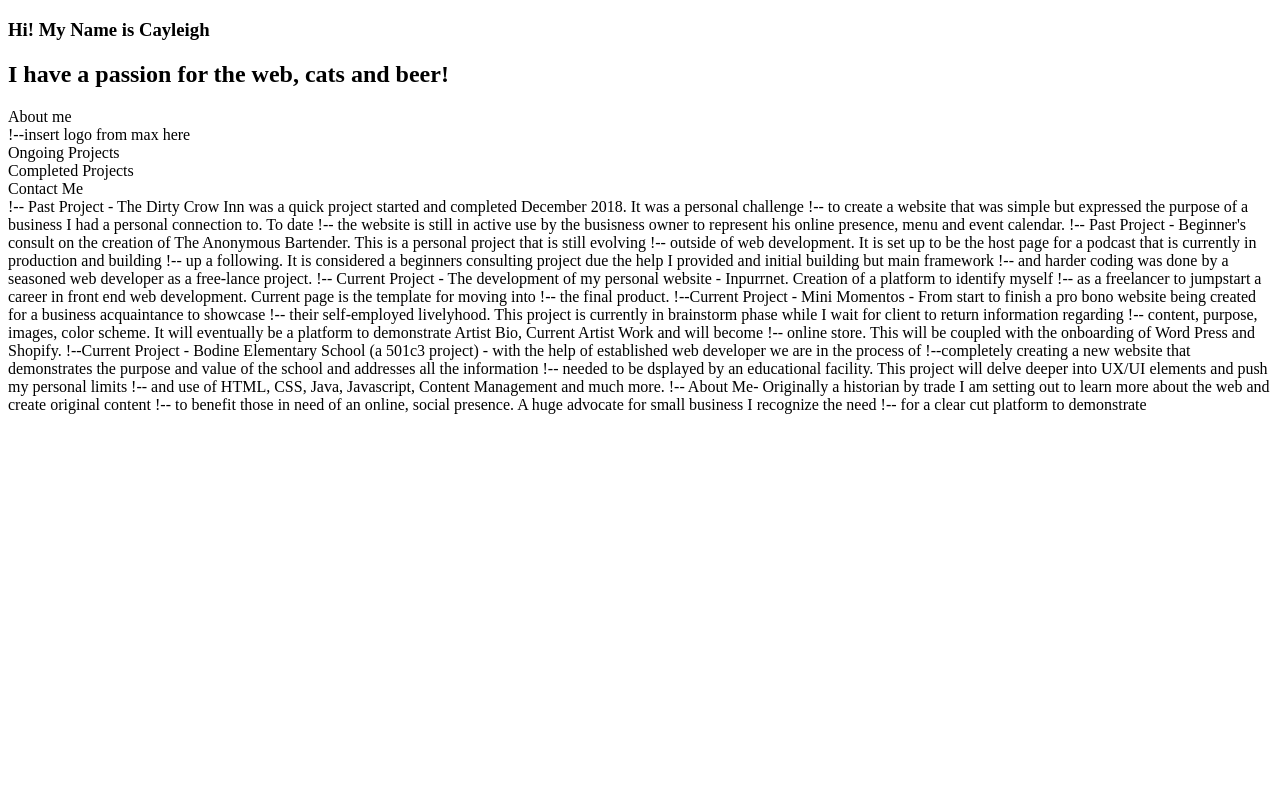
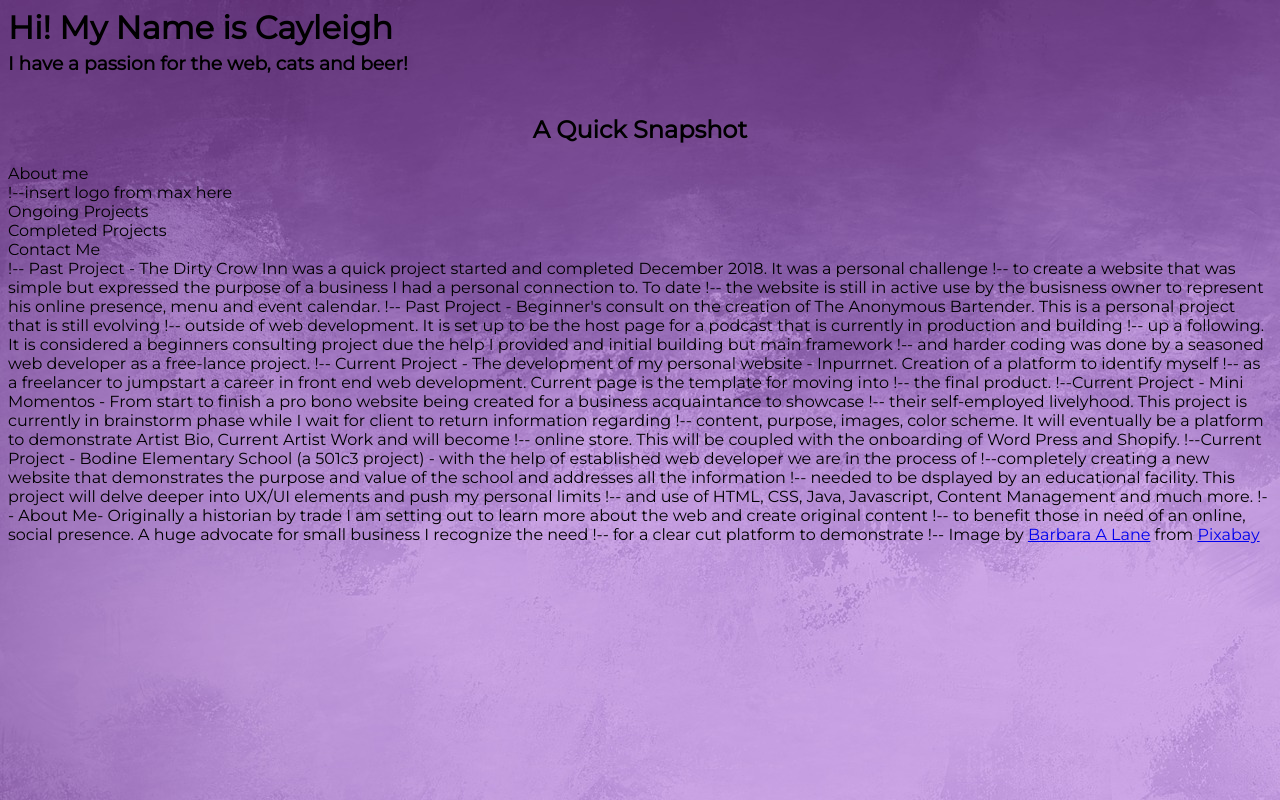
Before and after one commit to ctralongo23/html-me-something, a plain HTML site: page index.html in a window 1280 px wide. Drawn offline with Linux system fonts and the light colour scheme.

Commit message:
Add background font, beginning to form snapshot section

```diff
--- /dev/null
+++ b/css/stylesheet.css.css
@@ -0,0 +1,21 @@
+@import url('https://fonts.googleapis.com/css?family=Montserrat');
+
+body {
+    background-image: url('../images/purple.jpg.jpg');
+    font-family: 'Montserrat', sans-serif;
+}
+
+h1
+{
+    margin:0px;
+    padding-bottom: 5px;
+}
+
+h3{
+    margin:0px;
+    padding-bottom: 20px;
+}
+
+.snapshot {
+    text-align: center;
+}
--- a/index.html
+++ b/index.html
@@ -4,11 +4,29 @@
         <title>
             Cayleigh Tralongo
         </title>
-        <link rel="stylesheet" type="text/css href="css/inpurrnet.css"
+        <link rel="stylesheet" type="text/css" href="css/stylesheet.css.css"/>
+
     </head>
+
     <body>
-        <h3>Hi! My Name is Cayleigh</h3>
-        <h2>I have a passion for the web, cats and beer!</h2>
+        <h1>Hi! My Name is Cayleigh</h1>
+        <h3>I have a passion for the web, cats and beer!</h3>
+        <div>
+            <header>
+                <h2 class="snapshot">A Quick Snapshot</h2>
+
+            </header>
+            <footer>
+
+            </footer>
+        </div>
+
+
+
+
+
+
+
 
     </div>    <div>About me</div>
         <div class="logo">!--insert logo from max here</div>
@@ -47,3 +65,5 @@
 !-- About Me- Originally a historian by trade I am setting out to learn more about the web and create original content
 !-- to benefit those in need of an online, social presence. A huge advocate for small business I recognize the need
 !-- for a clear cut platform to demonstrate
+
+!-- Image by <a href="https://pixabay.com/users/BarbaraALane-756613/?utm_source=link-attribution&amp;utm_medium=referral&amp;utm_campaign=image&amp;utm_content=2110023">Barbara A Lane</a> from <a href="https://pixabay.com/?utm_source=link-attribution&amp;utm_medium=referral&amp;utm_campaign=image&amp;utm_content=2110023">Pixabay</a>
```
Also changed, not shown: css/something.css (deleted), images/purple.jpg.jpg (added).
